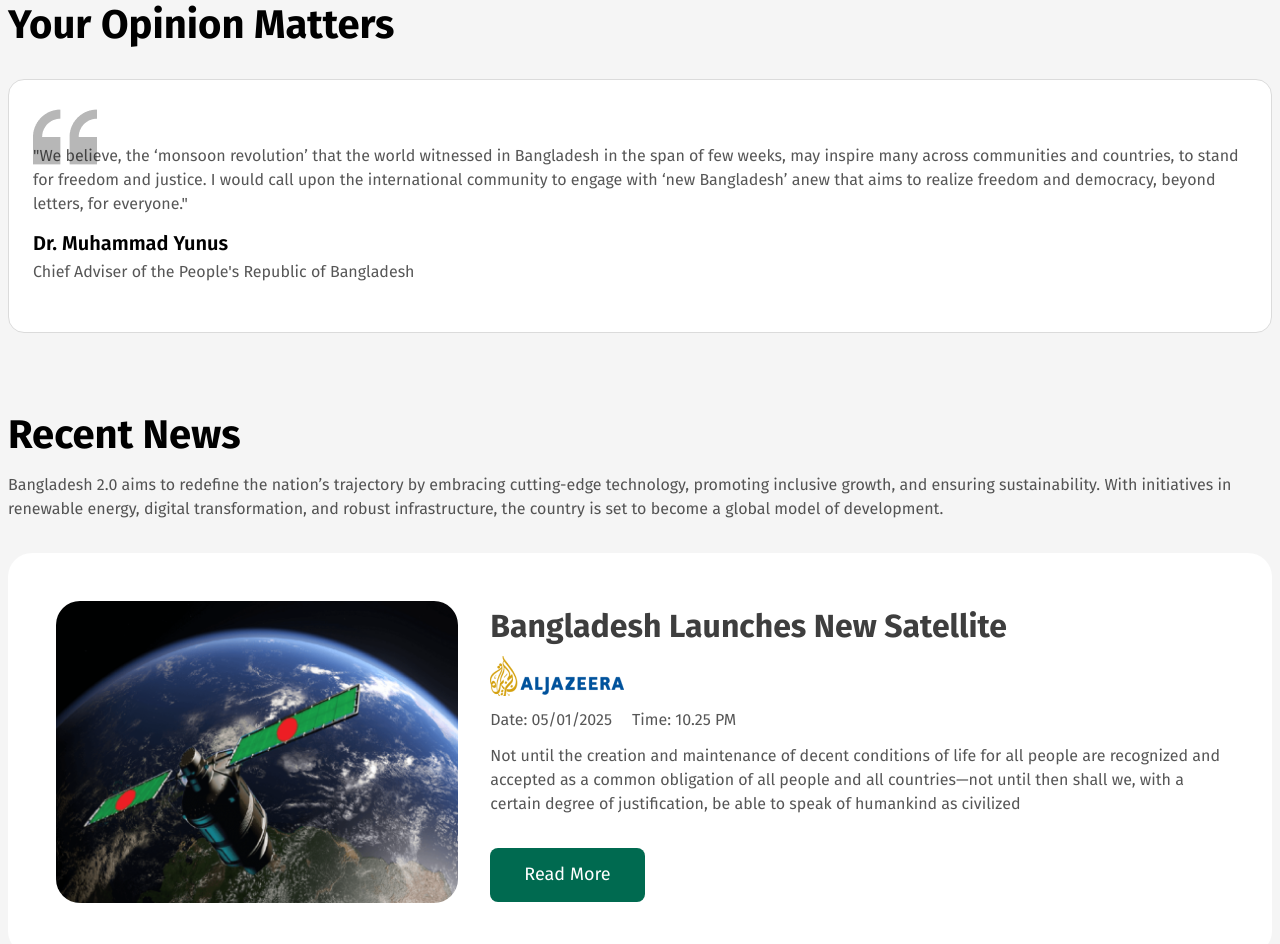
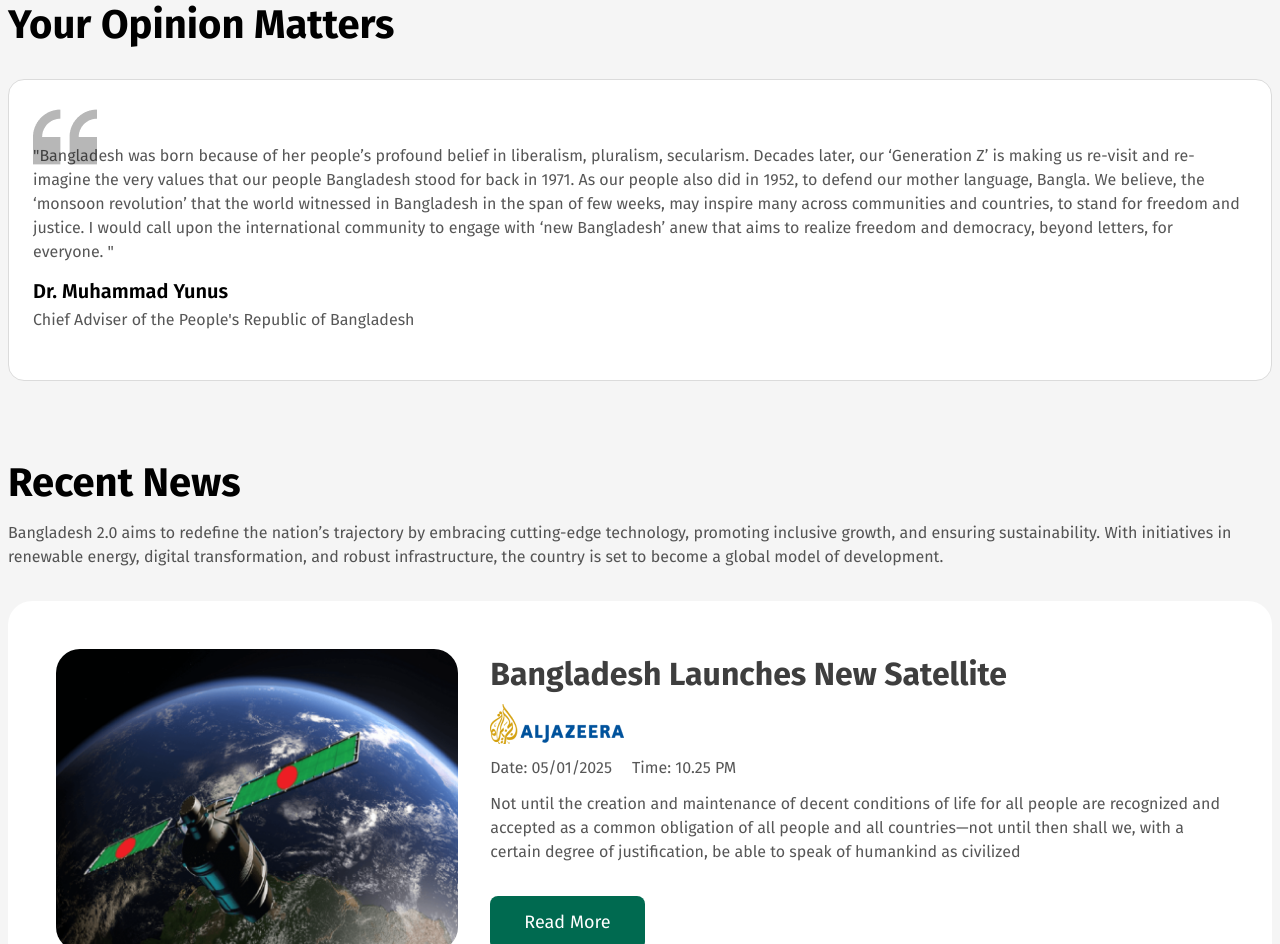
Before and after one commit to amunshi-dev/PH-A1-Bangladesh2.0, a plain HTML site: page index.html in a window 1280 px wide. Shown: the part 1676-2620 px from the top of the page. Drawn offline with Linux system fonts and the light colour scheme.

Commit message:
changed quote

```diff
--- a/index.html
+++ b/index.html
@@ -108,12 +108,16 @@
 
       <section class="quote-section">
         <p class="quote || sect-description">
-          "We believe, the ‘monsoon revolution’ that the world witnessed in
-          Bangladesh in the span of few weeks, may inspire many across
-          communities and countries, to stand for freedom and justice. I would
-          call upon the international community to engage with ‘new Bangladesh’
-          anew that aims to realize freedom and democracy, beyond letters, for
-          everyone."
+          "Bangladesh was born because of her people’s profound belief in
+          liberalism, pluralism, secularism. Decades later, our ‘Generation Z’
+          is making us re-visit and re-imagine the very values that our people
+          Bangladesh stood for back in 1971. As our people also did in 1952, to
+          defend our mother language, Bangla. We believe, the ‘monsoon
+          revolution’ that the world witnessed in Bangladesh in the span of few
+          weeks, may inspire many across communities and countries, to stand for
+          freedom and justice. I would call upon the international community to
+          engage with ‘new Bangladesh’ anew that aims to realize freedom and
+          democracy, beyond letters, for everyone. "
         </p>
         <h5 class="author-title">Dr. Muhammad Yunus</h5>
         <p class="author-description || sect-description">
```
